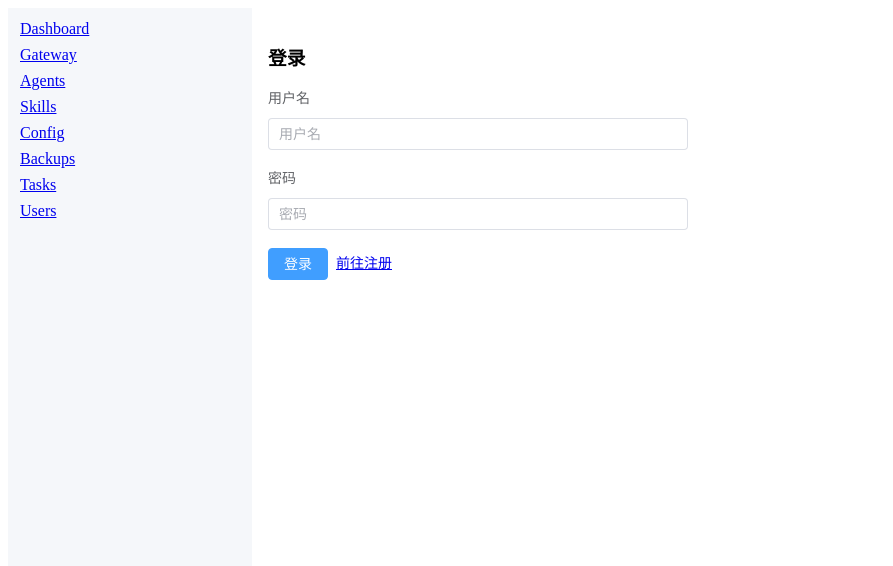
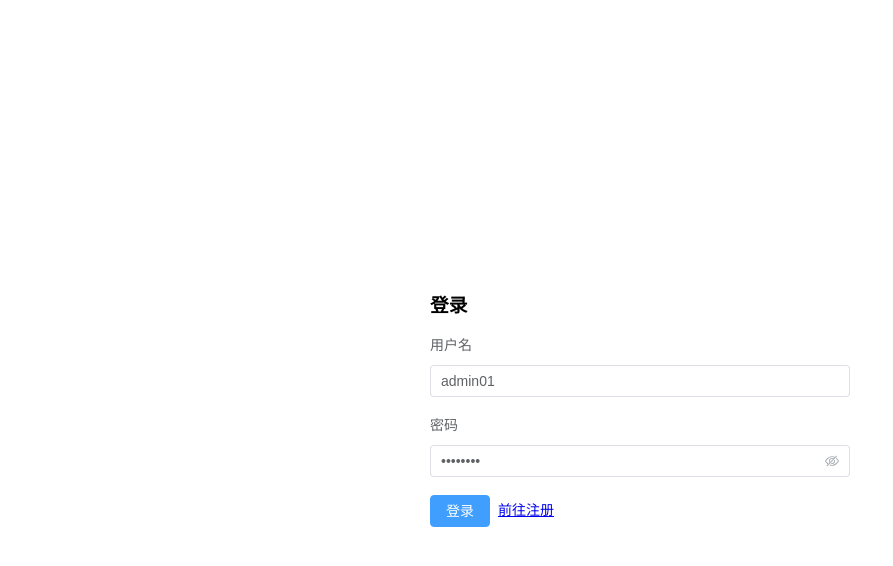
Before and after one commit to bfilestor/openclaw-manager, a Vue app in the folder src/frontend/: page /login in a window 1280 px wide. Shown: the top 566 px of the page, without its empty margins (0-893 px from the left). Built offline with nearby package versions, Linux system fonts and the light colour scheme.

Commit message:
调整页面样式

```diff
--- a/src/frontend/src/App.vue
+++ b/src/frontend/src/App.vue
@@ -1,5 +1,5 @@
 <template>
-  <div class="layout">
+  <div v-if="auth.isAuthenticated" class="layout">
     <aside class="sidebar">
       <router-link to="/dashboard">Dashboard</router-link>
       <router-link to="/gateway">Gateway</router-link>
@@ -12,7 +12,13 @@
     </aside>
     <main class="content"><router-view /></main>
   </div>
+  <router-view v-else />
 </template>
+<script setup lang="ts">
+import { useAuthStore } from './stores/auth'
+
+const auth = useAuthStore()
+</script>
 <style scoped>
 .layout{display:flex;min-height:100vh}.sidebar{width:220px;display:flex;flex-direction:column;gap:8px;padding:12px;background:#f5f7fa}.content{flex:1;padding:16px}
 </style>
--- a/src/frontend/src/views/LoginView.vue
+++ b/src/frontend/src/views/LoginView.vue
@@ -1,5 +1,6 @@
 <template>
   <div class="login-page">
+    <div class="login-panel">
       <h3>登录</h3>
       <el-form label-position="top" class="login-form">
         <el-form-item label="用户名">
@@ -17,6 +18,7 @@
         <el-alert v-if="error" :title="error" type="error" show-icon :closable="false" />
       </el-form>
     </div>
+  </div>
 </template>
 <script setup lang="ts">
 import { ref } from 'vue'
@@ -26,8 +28,8 @@ import { useAuthStore } from '../stores/auth'
 
 const router = useRouter()
 const auth = useAuthStore()
-const username = ref('')
-const password = ref('')
+const username = ref('admin01')
+const password = ref('Pass1234')
 const error = ref('')
 
 async function login() {
@@ -42,5 +44,16 @@ async function login() {
 }
 </script>
 <style scoped>
-.login-page { max-width: 420px; }
+.login-page {
+  min-height: 100vh;
+  display: flex;
+  align-items: center;
+  justify-content: center;
+  padding: 24px;
+  box-sizing: border-box;
+}
+.login-panel {
+  width: 100%;
+  max-width: 420px;
+}
 </style>
```
Lines whose indentation alone changed are shown as unchanged.
